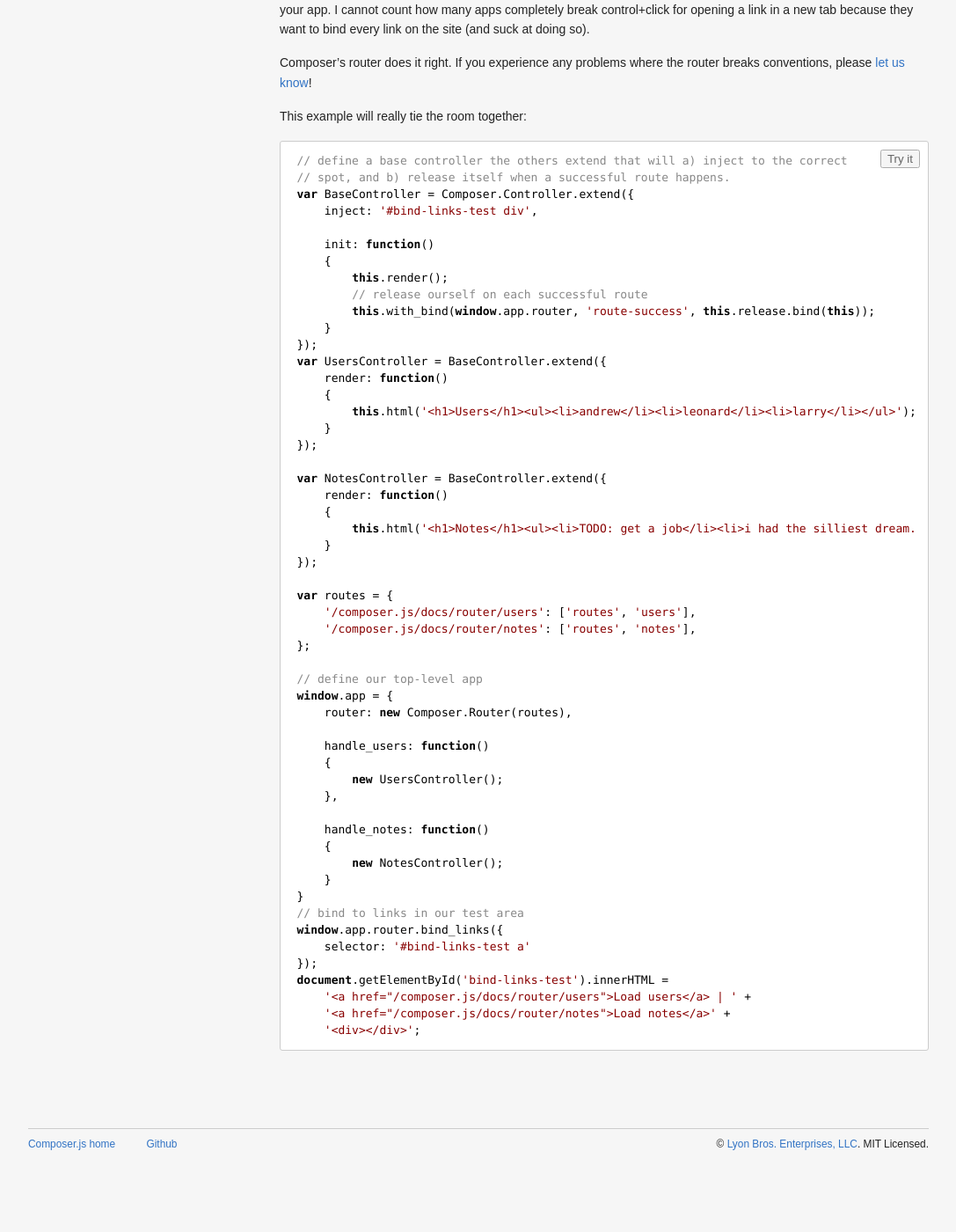
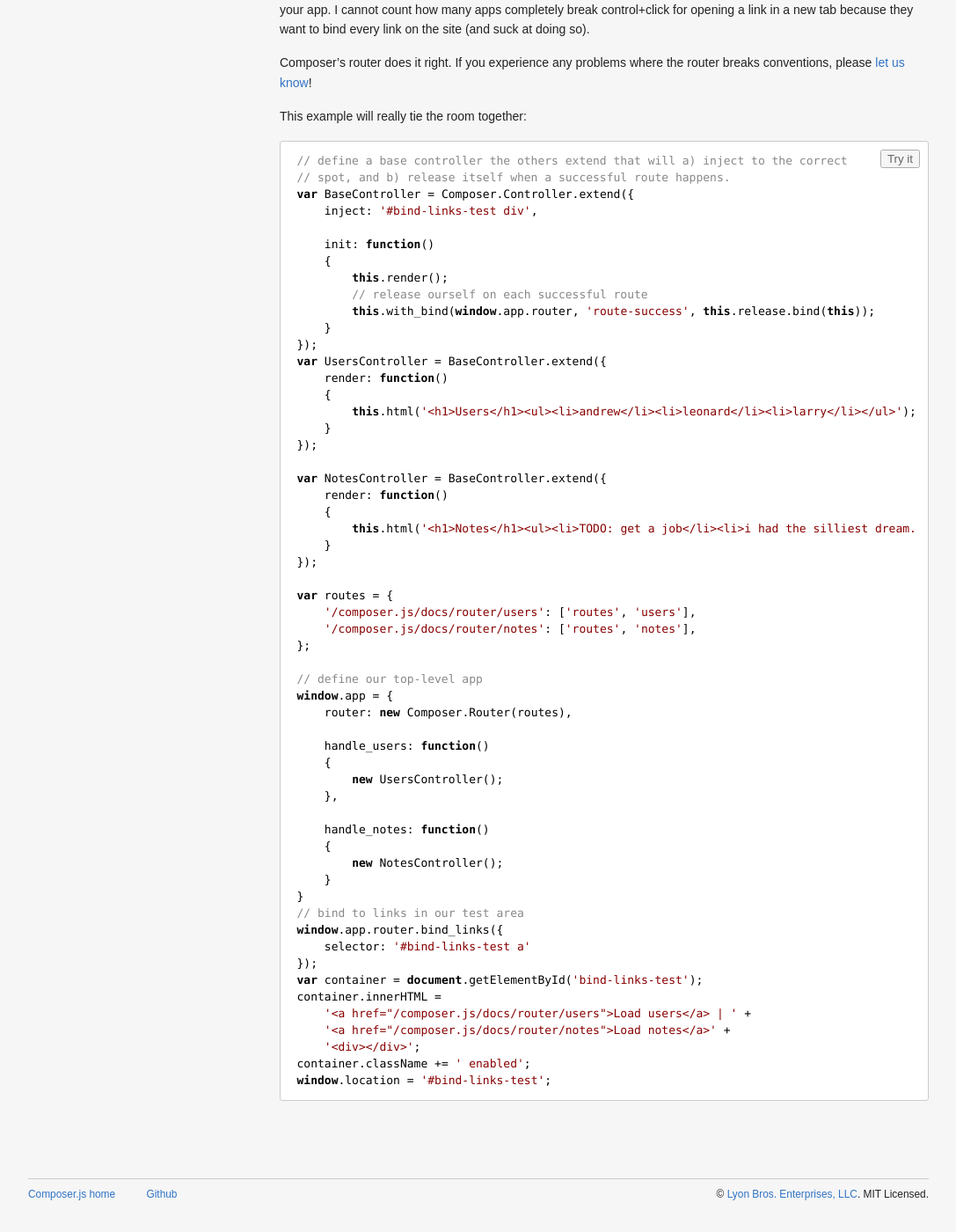
Before and after one commit to lyonbros/composer.js, a Jekyll site: the page built from docs/router.md, in a window 1280 px wide and 1400 px high, scrolled down 5049 px. Shown: the whole window at 88% size, without its empty margins (96-1183 px from the left). Built offline with Jekyll 4.4.1, drawn with Linux system fonts in a browser that asks for light colours; before the commit the page ends 6392 px from its top, so only the background shows below that.

Commit message:
css stuff

```diff
--- a/css/main.css
+++ b/css/main.css
@@ -40,3 +40,6 @@ em code, strong code {font-style: normal; font-weight: normal;}
 .toc {position: relative; z-index: 2; width: 184px; float: right; margin: 0 0 0 16px; padding: 10px 16px 10px 32px; background: #fff; border: 1px solid #ddd; border-radius: 4px;}
 .toc ul {margin: 0; padding: 0; list-style: disc;}
 .toc ul ul {margin-left: 16px;}
+
+.fade {transition: background 1s;}
+.fade.enabled {background: #cfc;}
--- a/docs/router.md
+++ b/docs/router.md
@@ -304,7 +304,7 @@ breaks conventions, please [let us know](https://github.com/lyonbros/composer.js
 
 This example will really tie the room together:
 
-<div id="bind-links-test">
+<div id="bind-links-test" class="fade">
 </div>
 
 {% highlight js %}
@@ -357,8 +357,11 @@ window.app = {
 window.app.router.bind_links({
     selector: '#bind-links-test a'
 });
-document.getElementById('bind-links-test').innerHTML =
+var container = document.getElementById('bind-links-test');
+container.innerHTML =
     '<a href="/composer.js/docs/router/users">Load users</a> | ' +
     '<a href="/composer.js/docs/router/notes">Load notes</a>' +
     '<div></div>';
+container.className += ' enabled';
+window.location = '#bind-links-test';
 {% endhighlight %}
```
